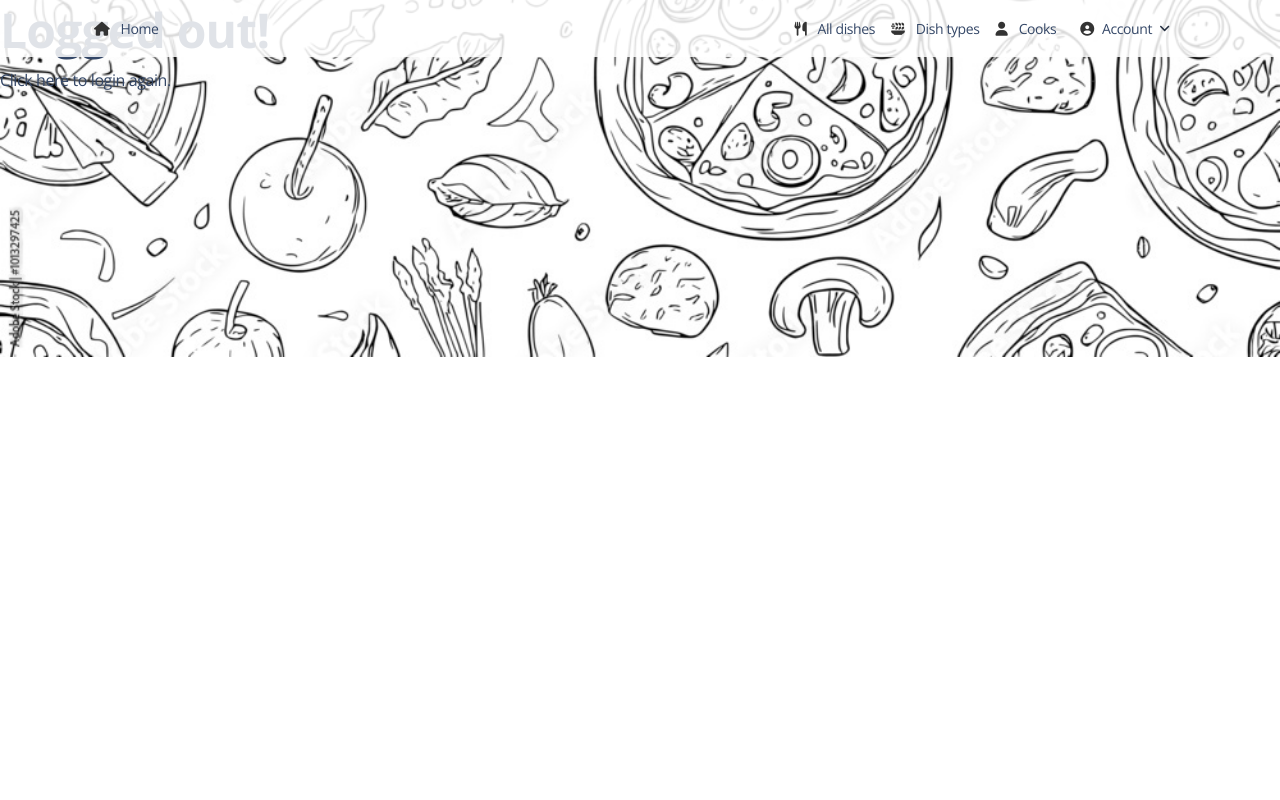
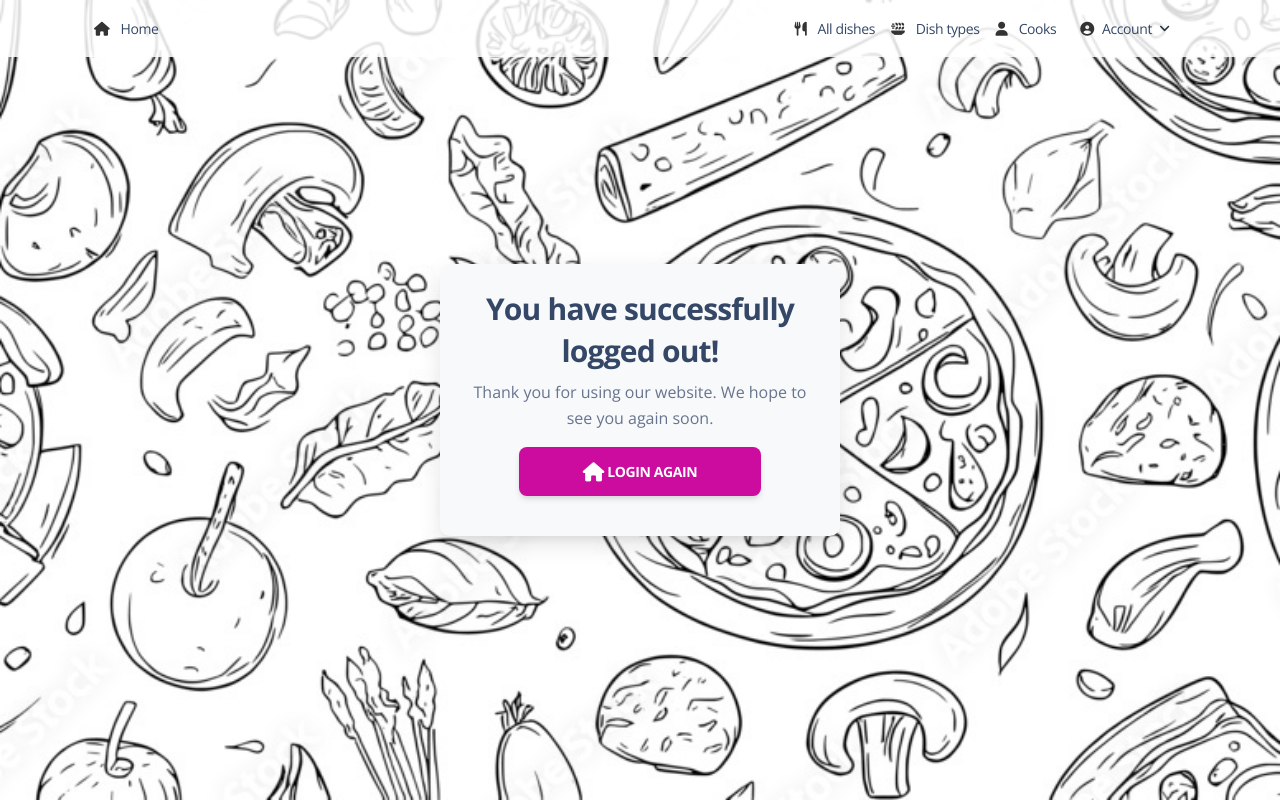
Before and after one commit to onyevyerov/restaurant-kitchen-service, a Django app: page /accounts/logout/ in a window 1280 px wide. Run offline with Django 4.2, Linux system fonts and the light colour scheme; some libraries are stand-ins or nearby versions.

Commit message:
style:make registration/logged_out.html page more attractive

```diff
--- a/templates/registration/logged_out.html
+++ b/templates/registration/logged_out.html
@@ -1,7 +1,13 @@
 {% extends "base.html" %}
 
 {% block content %}
-<h1>Logged out!</h1>
-
-<a href="{% url 'login' %}">Click here to login again.</a>
+  <div class="logout-container d-flex justify-content-center align-items-center" style="height: 100vh;">
+    <div class="logout-box text-center shadow-lg p-4" style="width: 400px; background-color: #f8f9fa; border-radius: 10px;">
+      <h3>You have successfully logged out!</h3>
+      <p>Thank you for using our website. We hope to see you again soon.</p>
+      <a href="{% url 'login' %}" class="btn btn-primary btn-lg">
+        <i class="fas fa-home"></i> Login Again
+      </a>
+    </div>
+  </div>
 {% endblock %}
--- a/templates/registration/login.html
+++ b/templates/registration/login.html
@@ -2,7 +2,7 @@
 {% load static %}
 
 {% block content %}
-<div class="page-header min-vh-100" style="background-image: url('{% static "img/login-bg.jpg" %}');">
+<div class="page-header min-vh-100">
   <div class="container">
     <div class="row">
       <div class="col-md-6 col-lg-4 mx-auto">
```
